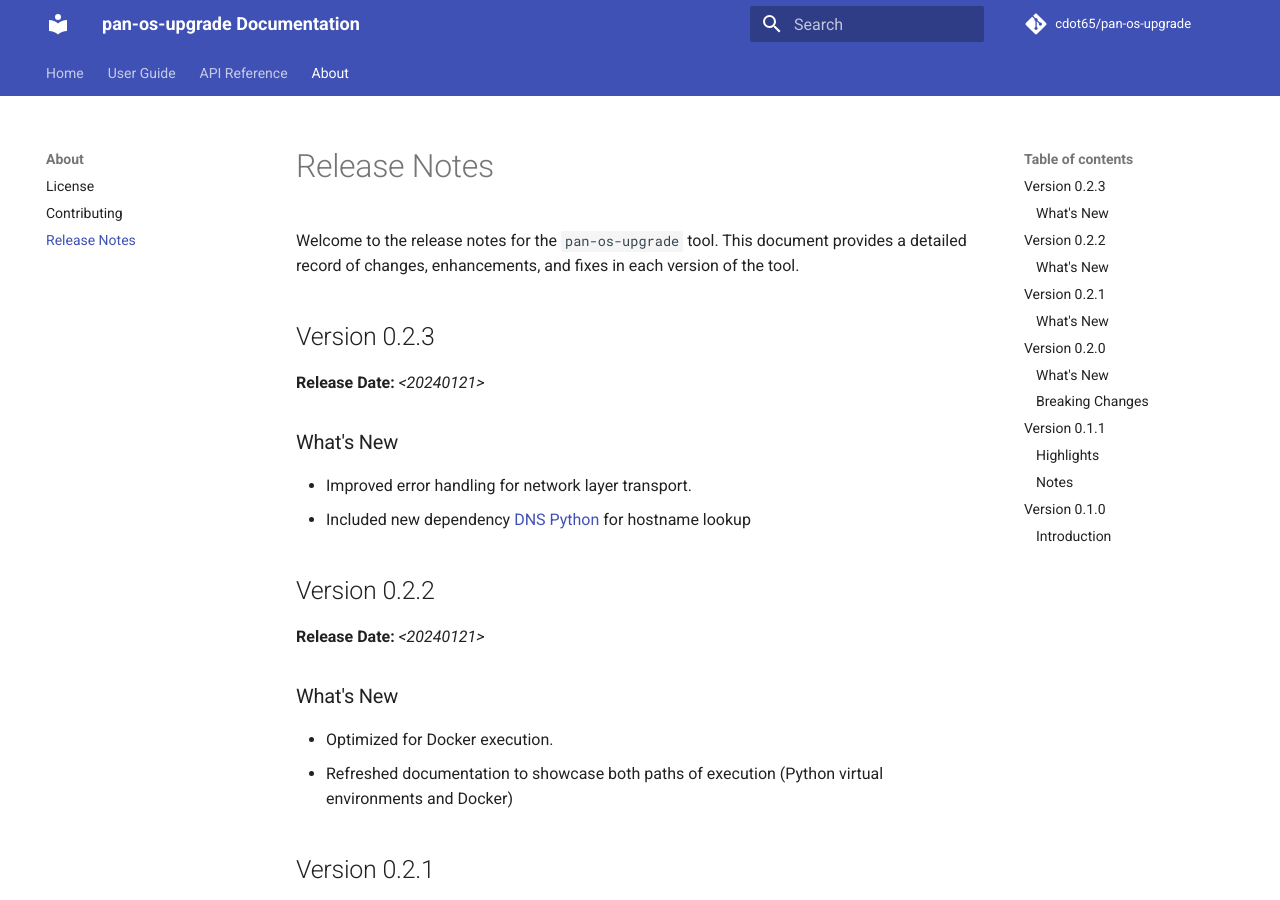
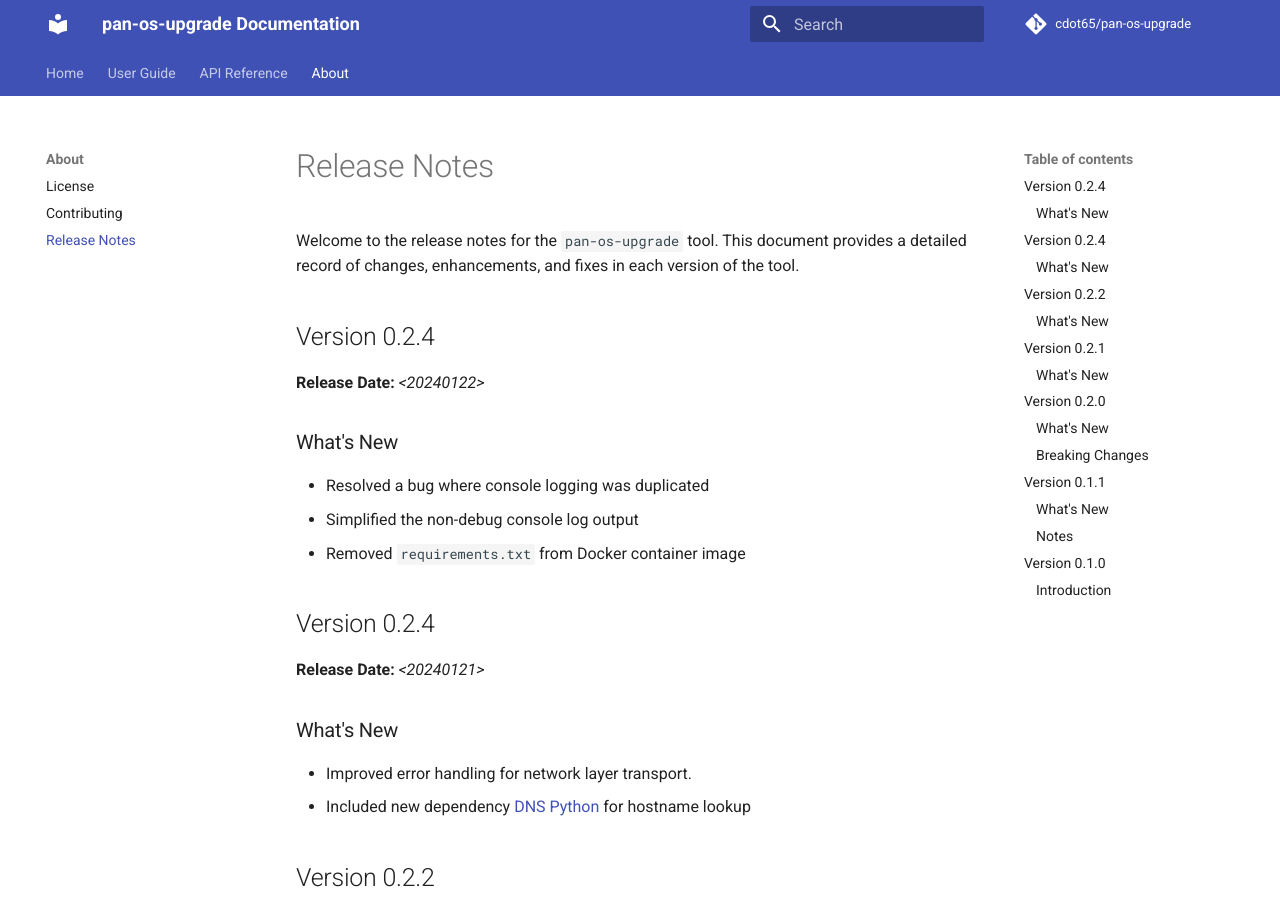
Before and after one commit to cdot65/pan-os-upgrade, an MkDocs documentation site: the page built from docs/about/release-notes.md, in a window 1280 px wide and 900 px high. Built offline with MkDocs 1.6.1 and Material for MkDocs 9.7.7, drawn with Linux system fonts in a browser that asks for light colours; comment, search, counter and statistics services are not loaded.

Commit message:
Update release notes for version 0.2.4

```diff
--- a/docs/about/release-notes.md
+++ b/docs/about/release-notes.md
@@ -2,10 +2,21 @@
 
 Welcome to the release notes for the `pan-os-upgrade` tool. This document provides a detailed record of changes, enhancements, and fixes in each version of the tool.
 
-## Version 0.2.3
+## Version 0.2.4
+
+**Release Date:** *<20240122>*
+
+### What's New
+
+- Resolved a bug where console logging was duplicated
+- Simplified the non-debug console log output
+- Removed `requirements.txt` from Docker container image
+
+## Version 0.2.4
 
 **Release Date:** *<20240121>*
 
+<!-- trunk-ignore(markdownlint/MD024) -->
 ### What's New
 
 - Improved error handling for network layer transport.
@@ -15,6 +26,7 @@
 
 **Release Date:** *<20240121>*
 
+<!-- trunk-ignore(markdownlint/MD024) -->
 ### What's New
 
 - Optimized for Docker execution.
@@ -24,6 +36,7 @@
 
 **Release Date:** *<20240121>*
 
+<!-- trunk-ignore(markdownlint/MD024) -->
 ### What's New
 
 - Adjusting the execution of our script to instead reference the Typer app `app()` instead of `main()`.
@@ -33,6 +46,7 @@
 
 **Release Date:** *<20240121>*
 
+<!-- trunk-ignore(markdownlint/MD024) -->
 ### What's New
 
 - Allow for simply running `pan-os-upgrade` without arguments, providing an interactive prompt for missing variables
@@ -50,7 +64,8 @@
 
 **Release Date:** *<20240119>*
 
-### Highlights
+<!-- trunk-ignore(markdownlint/MD024) -->
+### What's New
 
 - First official release of the `pan-os-upgrade` tool on PyPi.
 - Made available for wide usage and distribution.
```
